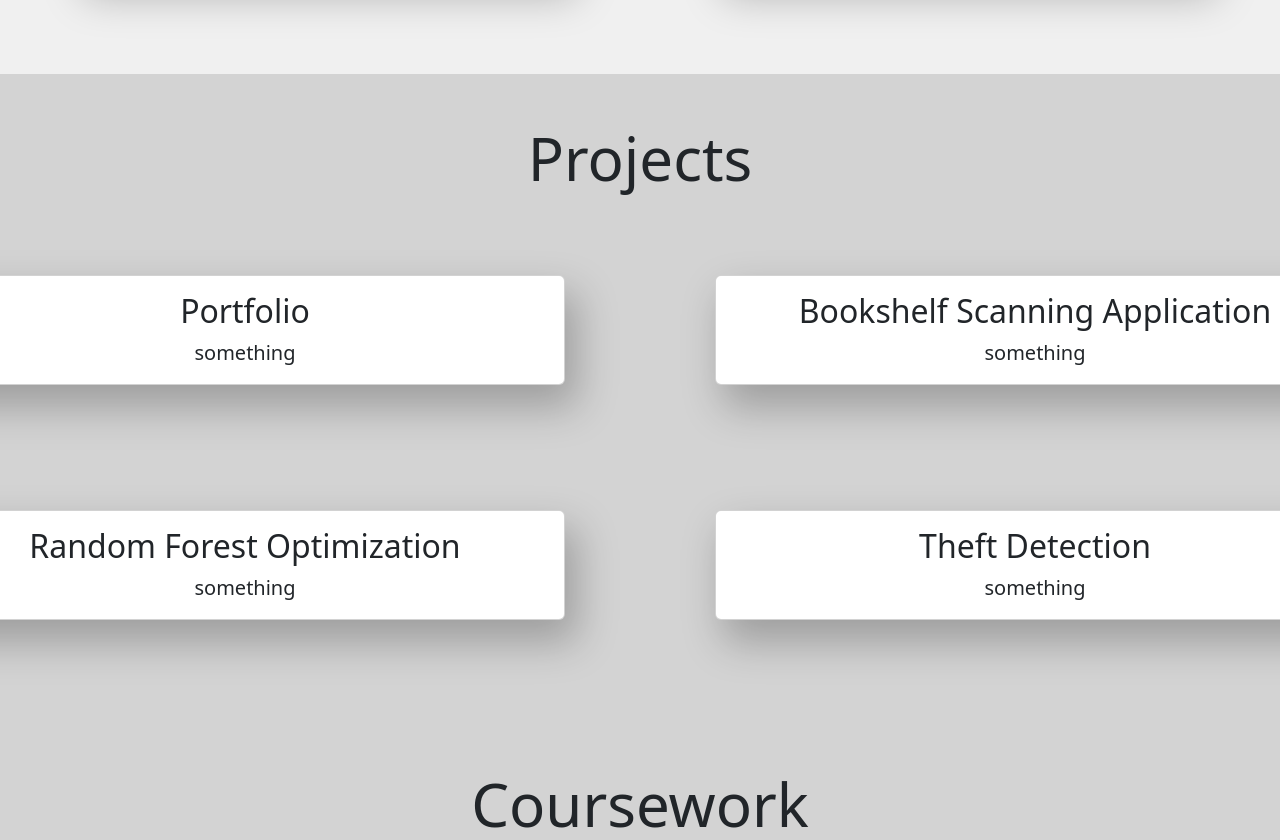
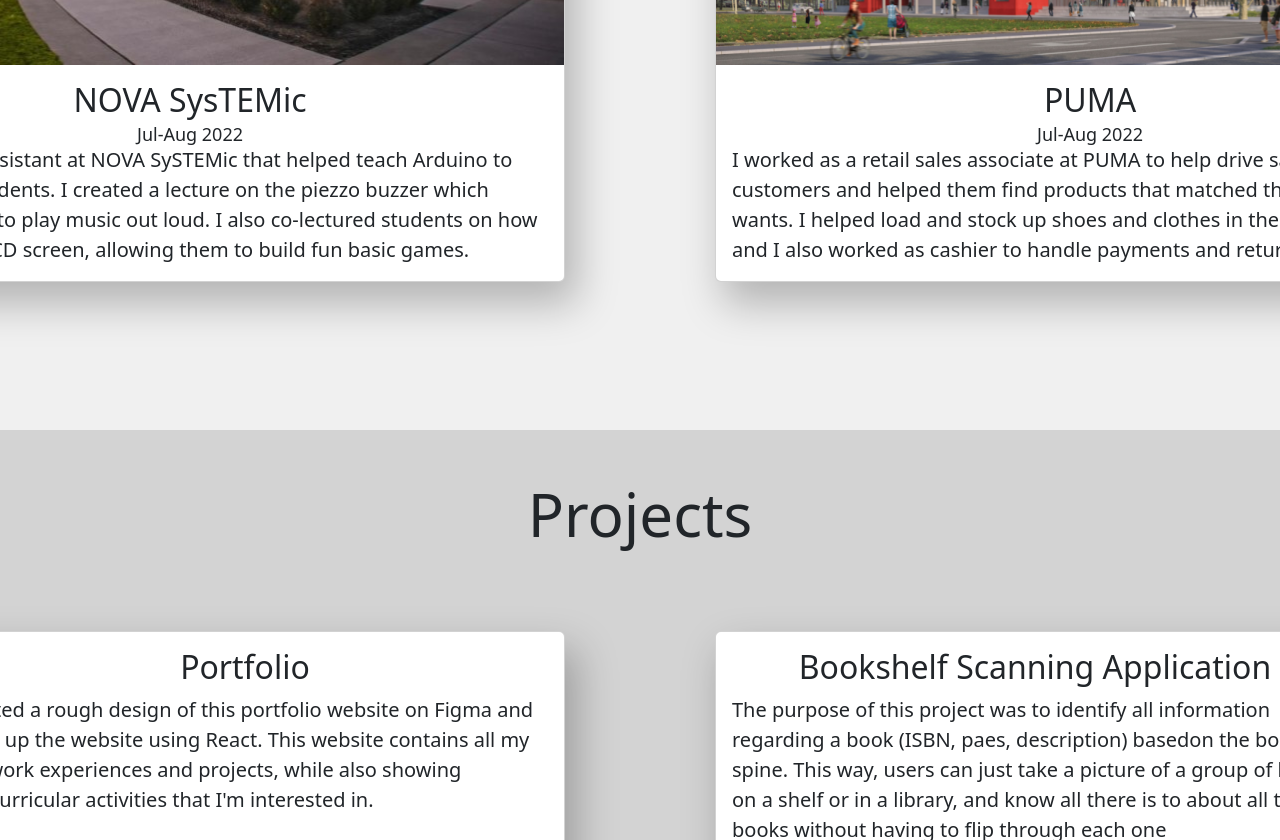
Before and after one commit to JasonZ08/Personal_Website, a React (Create React App) app in the folder my-app/: page / in a window 1280 px wide. Shown: the part 1960-2800 px from the top of the page. Built offline with nearby package versions, Linux system fonts and the light colour scheme.

Commit message:
ExpContainer

```diff
--- a/my-app/src/Components/Clubs/Clubs.css
+++ b/my-app/src/Components/Clubs/Clubs.css
@@ -1,5 +1,6 @@
 .ClubContainer {
     text-align: center;
+    scroll-margin-top: 155px;
 }
 
 .ClubCards {
--- a/my-app/src/Components/Clubs/Clubs.js
+++ b/my-app/src/Components/Clubs/Clubs.js
@@ -7,12 +7,18 @@ function Clubs() {
         {
             "picture" : "poker.jpg",
             "title" : "Poker Club",
-            "text" : "something",
+            "text" : "I actually only recently got into poker, which was around two weeks ago. "
+            + "I'm fascinated by the mathematical aspect of poker. I love calculating probabilities and expected values and determining whether or not I should play a hand. "
+            + "I've been watching youtube videos to learn how professionals like Phil Ivey and Daniel Negreanu play.",
         },
         {
             "picture" : "soccer.jpg",
             "title" : "Soccer Club",
-            "text" : "something",
+            "text" : "I've played soccer ever since I was 7 years old, playing on "
+            + "both a club team and the high school varsity team. Naturally, that "
+            + "made me join the club soccer team at UMD where we train and play "
+            + "against other schools' club soccer team. I currently play as a left "
+            + "wing and am trying to model my play after Mitoma, a professional player on Brighton.",
         }
     ]
 
--- a/my-app/src/Components/Coursework/Coursework.css
+++ b/my-app/src/Components/Coursework/Coursework.css
@@ -4,6 +4,7 @@
 
 .CourseContainer {
     background-color: #D3D3D3;
+    scroll-margin-top: 155px;
 }
 
 .col {
--- a/my-app/src/Components/Experience/Experience.css
+++ b/my-app/src/Components/Experience/Experience.css
@@ -1,4 +1,5 @@
 .ExpContainer {
+    scroll-margin-top: 155px;
     text-align: center;
 }
 
--- a/my-app/src/Components/Experience/Experience.js
+++ b/my-app/src/Components/Experience/Experience.js
@@ -7,31 +7,39 @@ function Experience() {
         {
             "picture" : "travelers_back.png",
             "title" : "Travelers",
-            "text" : "Some stuff about Travelers Some stuff about Travelers Some stuff about Travelers Some stuff about Travelers" +
-            "Some stuff about Travelers Some stuff about Travelers Some stuff about Travelers Some stuff about Travelers"
+            "date" : " Jun-Aug 2023",
+            "text" : "I was a software engineer intern at the Traveler's Insurance Company, where I primarily worked in front-end development." +
+            " I used React, Typescript, and CSS to provide features and functionalities (buttons, modals, popup boxes) to the home page of a tool that Travelers was building. " +
+            "I also created unit tests and Playwright tests to ensure that the React components were working properly."
         },
         {
             "picture" : "capitalone_back.jpg",
             "title" : "Capital One",
-            "text" : "Some stuff about Travelers Some stuff about Travelers Some stuff about Travelers Some stuff about Travelers" +
-            "Some stuff about Travelers Some stuff about Travelers Some stuff about Travelers Some stuff about Travelers"
+            "date" : " Jan-Apr 2023",
+            "text" : "I was a machine learning intern at Capital One that worked to find the kth order neighbor of a node in a graph. I used the python " +
+            "library GraphFrames to query graphs on the magnitude of millions of nodes and billions of edges. I used the Matplotlib library to create graphs " +
+            "that highlighted overall trends between size of the graph and the time it took GraphFrames to query it."
         },
         {
             "picture" : "nova_back.jpg",
             "title" : "NOVA SysTEMic",
-            "text" : "Some stuff about Travelers Some stuff about Travelers Some stuff about Travelers Some stuff about Travelers" +
-            "Some stuff about Travelers Some stuff about Travelers Some stuff about Travelers Some stuff about Travelers"
+            "date" : " Jul-Aug 2022",
+            "text" : "I was a teacher assistant at NOVA SySTEMic that helped teach Arduino to middle school students. " +
+            "I created a lecture on the piezzo buzzer which allowed students to play music out loud. I also co-lectured " +
+            "students on how to program the LCD screen, allowing them to build fun basic games."
         },
         {
             "picture" : "puma_back.png",
             "title" : "PUMA",
-            "text" : "Some stuff about Travelers Some stuff about Travelers Some stuff about Travelers Some stuff about Travelers" +
-            "Some stuff about Travelers Some stuff about Travelers Some stuff about Travelers Some stuff about Travelers"
+            "date" : " Jul-Aug 2022",
+            "text" : "I worked as a retail sales associate at PUMA to help drive sales. I guided customers and helped them " +
+            "find products that matched their needs and wants. I helped load and stock up shoes and clothes in the storage room, and " +
+            "I also worked as cashier to handle payments and returns."
         }
     ]
 
     return (
-        <div className="ExpContainer">
+        <div className="ExpContainer py-5">
             <h1>Experience</h1>
             <div>
             {Array.from({ length: 2 }).map((_, idx) => (
--- a/my-app/src/Components/Experience/ExperienceCards.css
+++ b/my-app/src/Components/Experience/ExperienceCards.css
@@ -7,4 +7,14 @@
 
 .card {
     box-shadow: 10px 20px 40px 2px rgba(0, 0, 0, 0.253) !important;
+    width: 750px;
 }
+
+.card-subtitle {
+    font-size: large;
+}
+
+.card-text {
+    text-align: left;
+    white-space: pre-wrap;
+}
--- a/my-app/src/Components/Experience/ExperienceCards.js
+++ b/my-app/src/Components/Experience/ExperienceCards.js
@@ -2,13 +2,14 @@ import Card from 'react-bootstrap/Card';
 import './ExperienceCards.css'
 
 function ExperienceCards(props){
-    const {picture, title, text} = props.values
+    const {picture, title, date, text} = props.values
     return (
     <div className='cardEdit'>
         <Card>
             <Card.Img  variant="top" src={picture}/>
             <Card.Body>
                 <Card.Title className='fs-2'>{title}</Card.Title>
+                <Card.Subtitle>{date}</Card.Subtitle>
                 <Card.Text>
                     {text}
                 </Card.Text>
--- a/my-app/src/Components/Navigation_Bar/Navbar.js
+++ b/my-app/src/Components/Navigation_Bar/Navbar.js
@@ -18,20 +18,35 @@ const MyNavBar = () => {
                 <Navbar.Collapse id="basic-navbar-nav">
                     <Nav className="me-auto">
                         <Nav.Link>
-                            <Button variant='dark'>
+                            <Button variant='dark' onClick={() => {
+                                const intro = document.getElementsByClassName("Introduction")[0]
+                                intro.scrollIntoView({ behavior: 'smooth' });
+                            }}>
                                 <h4>Jason Zhong</h4>
                             </Button>{' '}
                         </Nav.Link>
-                        <Button variant='dark'>
+                        <Button variant='dark' onClick={() => {
+                                const intro = document.getElementsByClassName("ExpContainer")[0]
+                                intro.scrollIntoView({ block: "start", behavior: 'smooth' });
+                            }}>
                                 <h4>Experience</h4>
                         </Button>{' '}
-                        <Button variant='dark'>
+                        <Button variant='dark' onClick={() => {
+                                const intro = document.getElementsByClassName("ProjContainer")[0]
+                                intro.scrollIntoView({ block: "start", behavior: 'smooth' });
+                            }}>
                             <h4>Projects</h4>
                         </Button>{' '}
-                        <Button variant='dark'>
+                        <Button variant='dark' onClick={() => {
+                                const intro = document.getElementsByClassName("CourseContainer")[0]
+                                intro.scrollIntoView({ block: "start", behavior: 'smooth' });
+                            }}>
                             <h4>Courses</h4>
                         </Button>{' '}
-                        <Button variant='dark'>
+                        <Button variant='dark' onClick={() => {
+                                const intro = document.getElementsByClassName("ClubContainer")[0]
+                                intro.scrollIntoView({ block: "start", behavior: 'smooth' });
+                            }}>
                             <h4>Clubs</h4>
                         </Button>{' '}
                     </Nav>
--- a/my-app/src/Components/Projects/ProjectCards.css
+++ b/my-app/src/Components/Projects/ProjectCards.css
@@ -1,6 +1,7 @@
 .ProjContainer {
     text-align: center;
     background-color: #D3D3D3;
+    scroll-margin-top: 155px;
 }
 
 .ProjCards {
--- a/my-app/src/Components/Projects/Projects.js
+++ b/my-app/src/Components/Projects/Projects.js
@@ -6,19 +6,30 @@ function Projects(){
     const data = [
         {
             "title" : "Portfolio",
-            "text" : "something"
+            "text" : "I created a rough design of this portfolio website on Figma and coded " +
+            "up the website using React. This website contains all my past work experiences and projects, while "
+            + "also showing extracurricular activities that I'm interested in. \n \n" +
+            "Technologies Used: Javascript, CSS, HTML"
         },
         {
             "title" : "Bookshelf Scanning Application",
-            "text" : "something"
+            "text" : "The purpose of this project was to identify all information regarding a book (ISBN, paes, description) based" +
+            "on the books spine. This way, users can just take a picture of a group of books on a shelf or in a library, and know all there is to about all the books " +
+            "without having to flip through each one" +
+            "\n \nTechnologies Used: Python, YOLOv5, Tkinter, NumPy, Torch, Pytesseract, Beautiful Soup, OpenCV"
         },
         {
             "title" : "Random Forest Optimization",
-            "text" : "something"
+            "text" : "This project was a fun experiment to see if I could optimize Random Forest to perform even better."
+            + "The idea behind this project was that Random Forest also considers features that are irrelevant to the class variable. "
+            + "Thus, if Random Forest puts emphasis on more useful features, it may have a better accuracy."
+            + "\n \nTechnologies Used: Python, NumPy, Pandas, Scikit-learn, Matplotlib"
         },
         {
             "title" : "Theft Detection",
-            "text" : "something"
+            "text" : "Given a video, this project attempted to identify at which times certain objects disappeared from the video."
+            + "This project kept track of all the items at each frame of the video, and if the count of an object decreased after a certain amount of time,"
+             +"a warning would be issued that the object had disappeared. \n\nTechnologies Used: Python, NumPy, OpenCV, YOLOv5, Tkinter"
         }
     ]
 
```
